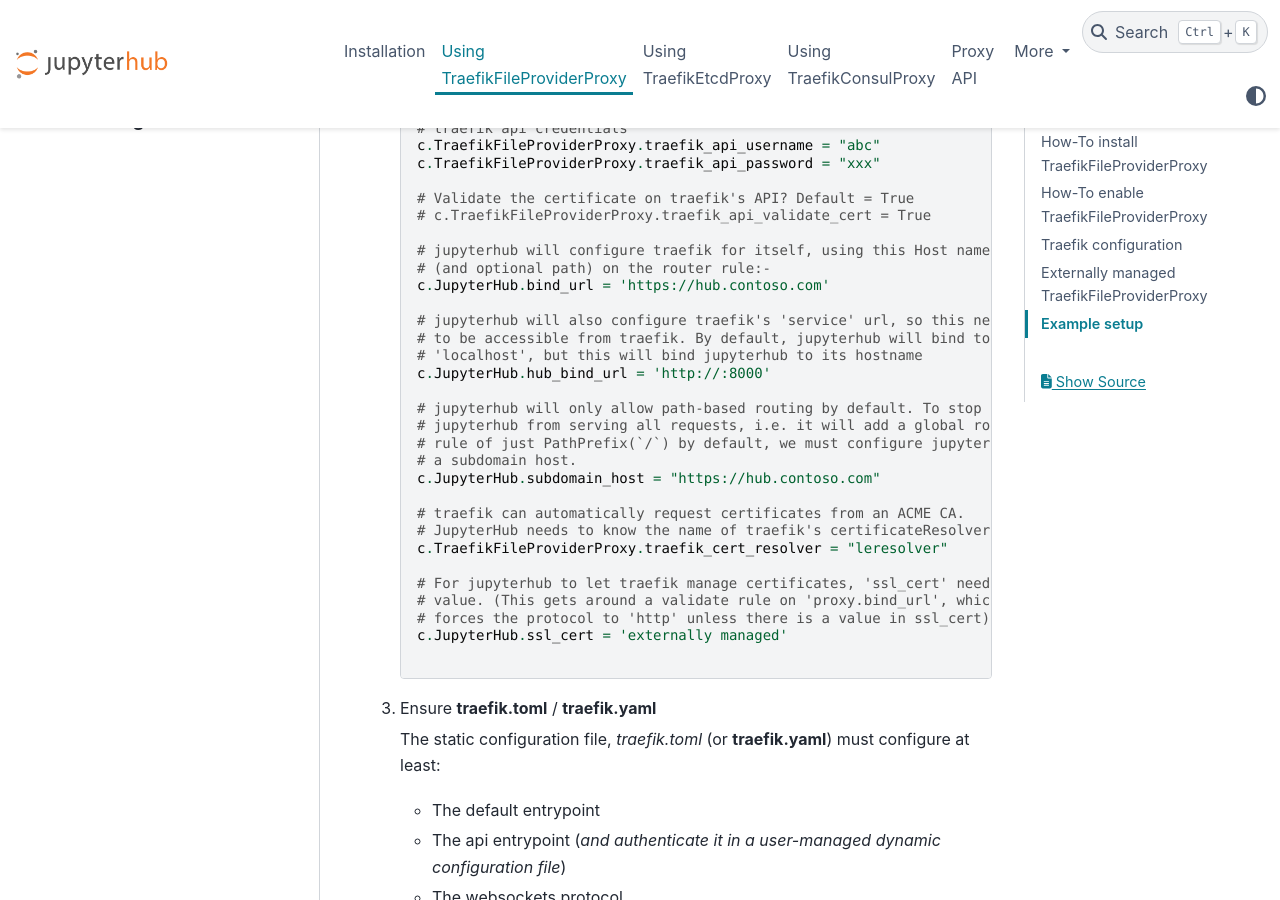
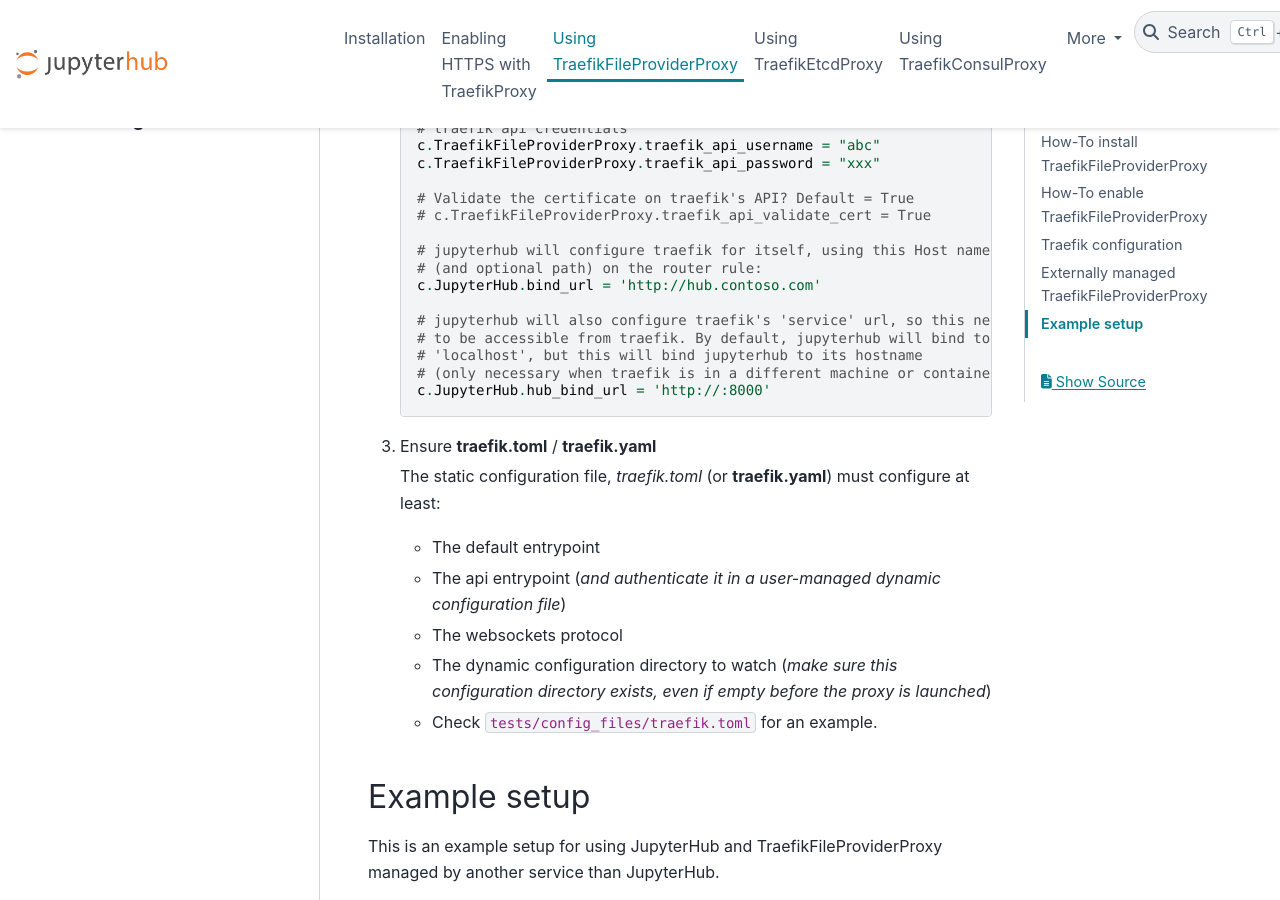
Before and after one commit to jupyterhub/traefik-proxy, a Sphinx documentation site: the page built from docs/source/file.md, in a window 1280 px wide and 900 px high, scrolled down 3048 px. Built offline with Sphinx 7.4.7 and the PyData theme 0.15.4, drawn with Linux system fonts in a browser that asks for light colours; some of the changed text lies outside the part shown.

Commit message:
add document on enabling https, both with manual and letsencrypt certificates

````diff
--- a/docs/source/file.md
+++ b/docs/source/file.md
@@ -116,29 +116,14 @@
    # c.TraefikFileProviderProxy.traefik_api_validate_cert = True
 
    # jupyterhub will configure traefik for itself, using this Host name
-   # (and optional path) on the router rule:-
-   c.JupyterHub.bind_url = 'https://hub.contoso.com'
+   # (and optional path) on the router rule:
+   c.JupyterHub.bind_url = 'http://hub.contoso.com'
 
    # jupyterhub will also configure traefik's 'service' url, so this needs
    # to be accessible from traefik. By default, jupyterhub will bind to
    # 'localhost', but this will bind jupyterhub to its hostname
+   # (only necessary when traefik is in a different machine or container)
    c.JupyterHub.hub_bind_url = 'http://:8000'
-
-   # jupyterhub will only allow path-based routing by default. To stop
-   # jupyterhub from serving all requests, i.e. it will add a global router
-   # rule of just PathPrefix(`/`) by default, we must configure jupyterhub as
-   # a subdomain host.
-   c.JupyterHub.subdomain_host = "https://hub.contoso.com"
-
-   # traefik can automatically request certificates from an ACME CA.
-   # JupyterHub needs to know the name of traefik's certificateResolver
-   c.TraefikFileProviderProxy.traefik_cert_resolver = "leresolver"
-
-   # For jupyterhub to let traefik manage certificates, 'ssl_cert' needs a
-   # value. (This gets around a validate rule on 'proxy.bind_url', which
-   # forces the protocol to 'http' unless there is a value in ssl_cert).
-   c.JupyterHub.ssl_cert = 'externally managed'
-
    ```
 
 3. Ensure **traefik.toml** / **traefik.yaml**
````
Also changed, not shown: docs/source/https.md (added, +146 -0 lines), docs/source/index.md (+1 -0 lines).
